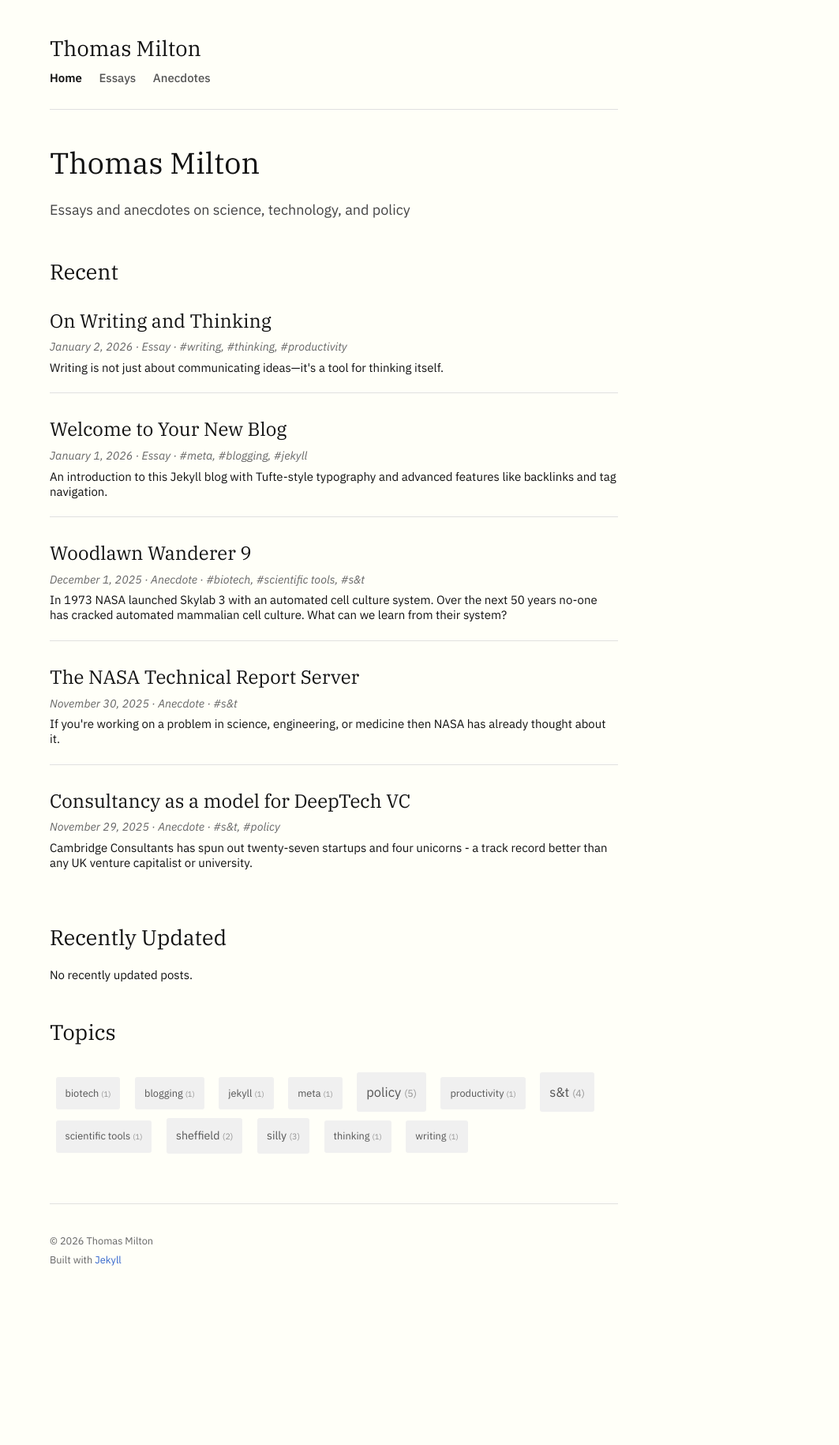
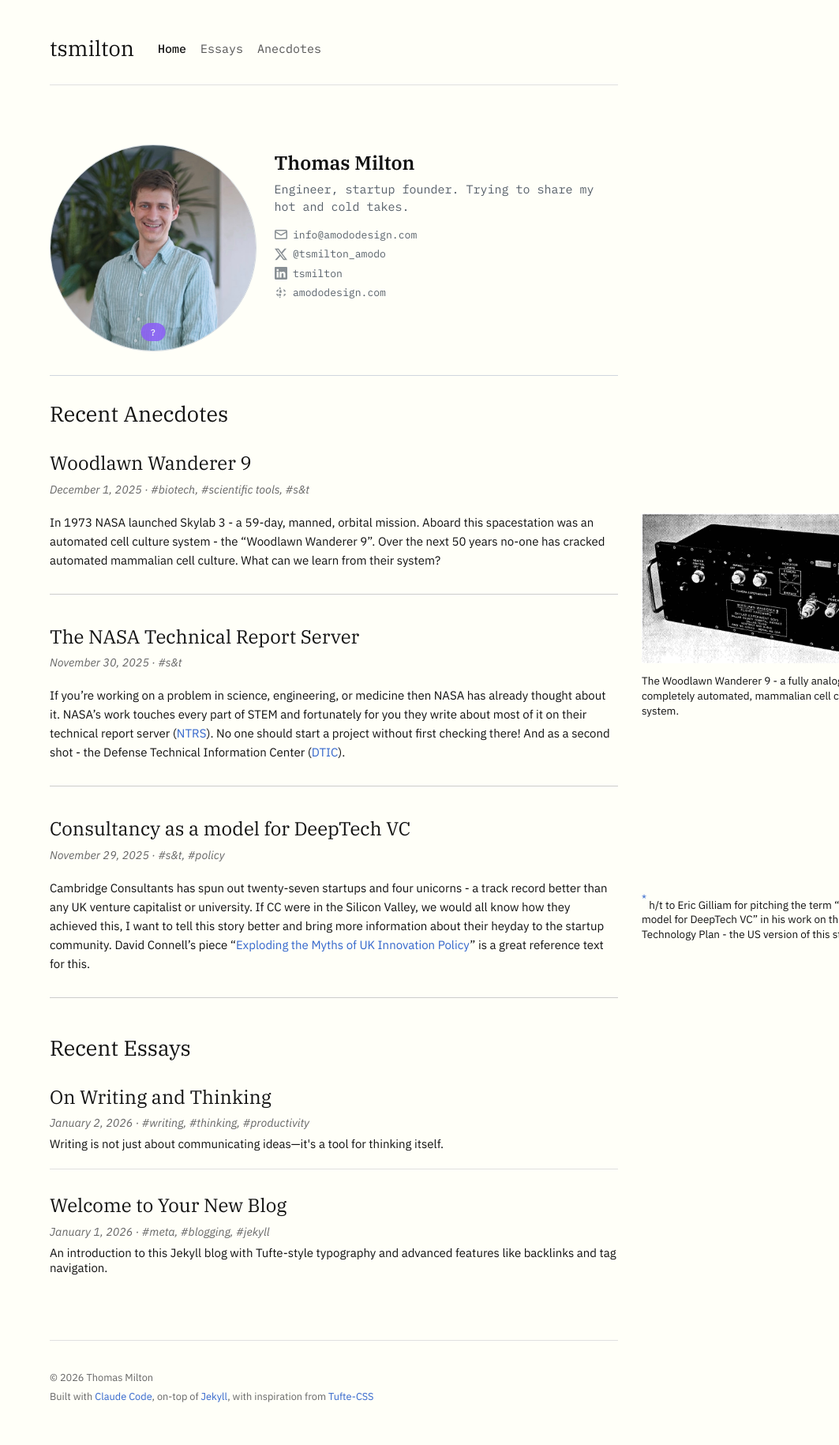
Before and after one commit to tomsmilton/jekyll-blog, a Jekyll site: the page built from index.html, in a window 1280 px wide. Shown: the whole page at 79% size, without its empty margins (217-1280 px from the left). Built offline with Jekyll 4.4.1, drawn with Linux system fonts in a browser that asks for light colours; before the commit the page ends 1657 px from its top, so only the background shows below that.

Commit message:
Add about section with profile carousel and restructure homepage
- Add GitHub-style about section with profile photo carousel
- Profile images with colored tags (runner, climber, co-founder)
- Auto-scrolling carousel with manual navigation arrows
- Display bio, email, Twitter, LinkedIn, and website links with icons
- Restructure homepage: Recent Anecdotes (full content) and Recent Essays
- Change site title to "tsmilton" with inline navigation
- Update nav links to use IBM Plex Mono font
- Update footer with Claude Code, Jekyll, and Tufte-CSS credits

🤖 Generated with [Claude Code](https://claude.com/claude-code)

Co-Authored-By: Claude Sonnet 4.5 <noreply@anthropic.com>

```diff
--- a/_config.yml
+++ b/_config.yml
@@ -1,5 +1,5 @@
 # Site settings
-title: Thomas Milton
+title: tsmilton
 description: Essays and anecdotes on science, technology, and policy
 url: "https://tomsmilton.github.io"
 baseurl: "/jekyll-blog"
@@ -7,6 +7,11 @@ baseurl: "/jekyll-blog"
 # Author
 author:
   name: Thomas Milton
+  bio: "Engineer, startup founder. Trying to share my hot and cold takes."
+  email: "info@amododesign.com"
+  twitter: "tsmilton_amodo"
+  linkedin: "tsmilton"
+  website: "https://www.amododesign.com"
 
 # Build settings
 markdown: kramdown
--- /dev/null
+++ b/_includes/about.html
@@ -0,0 +1,48 @@
+{% if page.url == '/' %}
+<section class="about-section">
+  <div class="about-container">
+    <div class="about-image-container">
+      <img src="{{ '/assets/images/profile/profile.JPG' | relative_url }}" alt="{{ site.author.name }}" class="carousel-image active">
+      <img src="{{ '/assets/images/profile/AG_TM.JPG' | relative_url }}" alt="{{ site.author.name }}" class="carousel-image">
+      <img src="{{ '/assets/images/profile/belaying.jpg' | relative_url }}" alt="{{ site.author.name }}" class="carousel-image">
+      <img src="{{ '/assets/images/profile/bob_graham.jpg' | relative_url }}" alt="{{ site.author.name }}" class="carousel-image">
+      <span class="image-tag active" data-color="purple">?</span>
+      <span class="image-tag" data-color="orange">co-founder</span>
+      <span class="image-tag" data-color="blue">climber</span>
+      <span class="image-tag" data-color="green">runner</span>
+      <button class="carousel-arrow prev" aria-label="Previous image">‹</button>
+      <button class="carousel-arrow next" aria-label="Next image">›</button>
+    </div>
+    <div class="about-text">
+      <h1 class="about-name">{{ site.author.name }}</h1>
+      <p class="about-bio">{{ site.author.bio }}</p>
+      <div class="about-links">
+        {% if site.author.email %}
+        <a href="mailto:{{ site.author.email }}" target="_blank" rel="noopener">
+          <svg width="16" height="16" viewBox="0 0 16 16" fill="currentColor"><path d="M1.75 2h12.5c.966 0 1.75.784 1.75 1.75v8.5A1.75 1.75 0 0 1 14.25 14H1.75A1.75 1.75 0 0 1 0 12.25v-8.5C0 2.784.784 2 1.75 2ZM1.5 12.251c0 .138.112.25.25.25h12.5a.25.25 0 0 0 .25-.25V5.809L8.38 9.397a.75.75 0 0 1-.76 0L1.5 5.809v6.442Zm13-8.181v-.32a.25.25 0 0 0-.25-.25H1.75a.25.25 0 0 0-.25.25v.32L8 7.88Z"/></svg>
+          {{ site.author.email }}
+        </a>
+        {% endif %}
+        {% if site.author.twitter %}
+        <a href="https://twitter.com/{{ site.author.twitter }}" target="_blank" rel="noopener">
+          <svg width="16" height="16" viewBox="0 0 16 16" fill="currentColor"><path d="M12.6.75h2.454l-5.36 6.142L16 15.25h-4.937l-3.867-5.07-4.425 5.07H.316l5.733-6.57L0 .75h5.063l3.495 4.633L12.601.75Zm-.86 13.028h1.36L4.323 2.145H2.865z"/></svg>
+          @{{ site.author.twitter }}
+        </a>
+        {% endif %}
+        {% if site.author.linkedin %}
+        <a href="https://linkedin.com/in/{{ site.author.linkedin }}" target="_blank" rel="noopener">
+          <svg width="16" height="16" viewBox="0 0 16 16" fill="currentColor"><path d="M0 1.146C0 .513.526 0 1.175 0h13.65C15.474 0 16 .513 16 1.146v13.708c0 .633-.526 1.146-1.175 1.146H1.175C.526 16 0 15.487 0 14.854zm4.943 12.248V6.169H2.542v7.225zm-1.2-8.212c.837 0 1.358-.554 1.358-1.248-.015-.709-.52-1.248-1.342-1.248S2.4 3.226 2.4 3.934c0 .694.521 1.248 1.327 1.248zm4.908 8.212V9.359c0-.216.016-.432.08-.586.173-.431.568-.878 1.232-.878.869 0 1.216.662 1.216 1.634v3.865h2.401V9.25c0-2.22-1.184-3.252-2.764-3.252-1.274 0-1.845.7-2.165 1.193v.025h-.016l.016-.025V6.169h-2.4c.03.678 0 7.225 0 7.225z"/></svg>
+          {{ site.author.linkedin }}
+        </a>
+        {% endif %}
+        {% if site.author.website %}
+        <a href="{{ site.author.website }}" target="_blank" rel="noopener">
+          <svg width="16" height="16" viewBox="0 0 16 16" fill="currentColor"><path d="M7.775 3.275C7.64 1.71 7.183 0.5 6.75 0.5c-.433 0-.89 1.21-1.025 2.775h2.05ZM6.75 14.5c.433 0 .89-1.21 1.025-2.775h-2.05c.136 1.565.592 2.775 1.025 2.775M1.75 6.25h2.662c.065-1.21.261-2.33.554-3.31a6.5 6.5 0 0 0-3.216 3.31m9.838 0h2.662a6.5 6.5 0 0 0-3.216-3.31c.293.98.489 2.1.554 3.31M5.888 9.25h2.324c-.081 1.365-.322 2.575-.661 3.47a6.5 6.5 0 0 1-1.663 0c-.339-.895-.58-2.105-.661-3.47m2.324-1.5H5.888c.081-1.365.322-2.575.661-3.47a6.5 6.5 0 0 1 1.663 0c.339.895.58 2.105.661 3.47m5.538 1.5h-2.662c-.065 1.21-.261 2.33-.554 3.31a6.5 6.5 0 0 0 3.216-3.31M1.75 9.25h2.662c.065 1.21.261 2.33.554 3.31a6.5 6.5 0 0 1-3.216-3.31"/></svg>
+          amododesign.com
+        </a>
+        {% endif %}
+      </div>
+    </div>
+  </div>
+</section>
+{% endif %}
--- a/_includes/footer.html
+++ b/_includes/footer.html
@@ -1,4 +1,4 @@
 <footer class="site-footer">
   <p>&copy; {{ 'now' | date: "%Y" }} Thomas Milton</p>
-  <p>Built with <a href="https://jekyllrb.com/">Jekyll</a></p>
+  <p>Built with <a href="https://claude.com/claude-code">Claude Code</a>, on-top of <a href="https://jekyllrb.com/">Jekyll</a>, with inspiration from <a href="https://edwardtufte.github.io/tufte-css/">Tufte-CSS</a></p>
 </footer>
--- a/_layouts/default.html
+++ b/_layouts/default.html
@@ -13,10 +13,12 @@
   <link rel="stylesheet" href="{{ '/assets/css/main.css' | relative_url }}">
   {% feed_meta %}
   {% seo %}
+  <script src="{{ '/assets/js/carousel.js' | relative_url }}" defer></script>
 </head>
 <body>
   <div class="site-container">
     {% include header.html %}
+    {% include about.html %}
 
     <main class="page-content">
       {{ content }}
--- a/_sass/_layout.scss
+++ b/_sass/_layout.scss
@@ -5,13 +5,22 @@
   padding-bottom: 2rem;
   border-bottom: 1px solid #e0e0e0;
   margin-bottom: 3rem;
+  display: flex;
+  align-items: center;
+  gap: 2rem;
+
+  @media (max-width: 600px) {
+    flex-direction: column;
+    align-items: flex-start;
+    gap: 1rem;
+  }
 
   .site-title {
     font-family: $heading-font;
     font-size: 1.8rem;
     font-weight: 400;
     line-height: 1.2;
-    margin-bottom: 0.8rem;
+    margin: 0;
 
     a {
       color: $text-color;
@@ -24,13 +33,14 @@
   }
 
   .site-nav {
-    margin-top: 0.5rem;
+    display: flex;
+    gap: 1.2rem;
 
     a {
-      margin-right: 1.2rem;
+      font-family: $code-font;
       font-size: 1rem;
       color: #555;
-      font-weight: 500;
+      font-weight: 400;
 
       &:hover {
         color: $link-color;
@@ -38,7 +48,7 @@
 
       &.active {
         color: $text-color;
-        font-weight: 600;
+        font-weight: 500;
       }
     }
   }
@@ -161,6 +171,214 @@
 
   h1 {
     margin-top: 1rem;
+  }
+}
+
+// About section - GitHub profile style
+.about-section {
+  padding: 2rem 0;
+  border-bottom: 1px solid #d0d7de;
+  margin-bottom: 2rem;
+
+  .about-container {
+    display: flex;
+    gap: 1.5rem;
+    align-items: flex-start;
+
+    @media (max-width: 600px) {
+      flex-direction: column;
+      align-items: center;
+    }
+  }
+
+  .about-image-container {
+    flex-shrink: 0;
+    position: relative;
+    width: 260px;
+    height: 260px;
+    border: 1px solid #d0d7de;
+    border-radius: 50%;
+    overflow: hidden;
+
+    @media (max-width: 600px) {
+      width: 200px;
+      height: 200px;
+    }
+
+    .carousel-image {
+      width: 100%;
+      height: 100%;
+      object-fit: cover;
+      display: none;
+
+      &.active {
+        display: block;
+      }
+    }
+
+    .image-tag {
+      position: absolute;
+      bottom: 12px;
+      left: 50%;
+      transform: translateX(-50%);
+      padding: 4px 12px;
+      border-radius: 12px;
+      font-family: $code-font;
+      font-size: 0.75rem;
+      font-weight: 500;
+      color: white;
+      display: none;
+      z-index: 5;
+      white-space: nowrap;
+      opacity: 0.85;
+
+      &.active {
+        display: block;
+      }
+
+      &[data-color="purple"] {
+        background-color: #8b5cf6;
+      }
+
+      &[data-color="orange"] {
+        background-color: #f97316;
+      }
+
+      &[data-color="blue"] {
+        background-color: #3b82f6;
+      }
+
+      &[data-color="green"] {
+        background-color: #10b981;
+      }
+    }
+
+    .carousel-arrow {
+      position: absolute;
+      top: 50%;
+      transform: translateY(-50%);
+      background-color: rgba(255, 255, 255, 0.9);
+      color: #24292f;
+      border: 1px solid #d0d7de;
+      border-radius: 50%;
+      width: 32px;
+      height: 32px;
+      display: flex;
+      align-items: center;
+      justify-content: center;
+      cursor: pointer;
+      font-size: 1.2rem;
+      line-height: 1;
+      transition: all 0.2s;
+      z-index: 10;
+      opacity: 0;
+
+      &:hover {
+        background-color: #f6f8fa;
+        border-color: #24292f;
+      }
+
+      &.prev {
+        left: 8px;
+      }
+
+      &.next {
+        right: 8px;
+      }
+    }
+
+    &:hover .carousel-arrow {
+      opacity: 1;
+    }
+  }
+
+  .about-text {
+    flex: 1;
+    padding-top: 0.5rem;
+
+    @media (max-width: 600px) {
+      text-align: center;
+    }
+
+    .about-name {
+      font-family: $heading-font;
+      font-size: 1.625rem;
+      font-weight: 600;
+      margin: 0 0 0.25rem 0;
+      line-height: 1.25;
+    }
+
+    .about-bio {
+      font-family: $code-font;
+      font-size: 1rem;
+      line-height: 1.5;
+      color: #57606a;
+      margin: 0.5rem 0 1rem 0;
+    }
+
+    .about-links {
+      display: flex;
+      flex-direction: column;
+      gap: 0.5rem;
+      font-family: $code-font;
+      font-size: 0.875rem;
+
+      @media (max-width: 600px) {
+        align-items: center;
+      }
+
+      a {
+        color: #57606a;
+        text-decoration: none;
+        display: flex;
+        align-items: center;
+        gap: 0.5rem;
+        transition: color 0.2s;
+
+        &:hover {
+          color: $link-color;
+        }
+
+        svg {
+          flex-shrink: 0;
+          opacity: 0.7;
+        }
+      }
+    }
+  }
+}
+
+// Anecdote items on homepage
+.anecdote-item {
+  margin-bottom: 2.5rem;
+
+  .post-title {
+    font-size: 1.6rem;
+    margin-bottom: 0.5rem;
+
+    a {
+      color: $text-color;
+
+      &:hover {
+        color: $link-color;
+      }
+    }
+  }
+
+  .post-meta {
+    font-size: 0.95rem;
+    color: #666;
+    font-style: italic;
+    margin-bottom: 1rem;
+  }
+
+  .anecdote-full-content {
+    margin-top: 1rem;
+    line-height: 1.6;
+
+    p {
+      margin-bottom: 1rem;
+    }
   }
 }
 
--- /dev/null
+++ b/assets/js/carousel.js
@@ -0,0 +1,65 @@
+// Profile image carousel functionality
+document.addEventListener('DOMContentLoaded', function() {
+  const container = document.querySelector('.about-image-container');
+  if (!container) return;
+
+  const images = container.querySelectorAll('.carousel-image');
+  const tags = container.querySelectorAll('.image-tag');
+  const prevBtn = container.querySelector('.carousel-arrow.prev');
+  const nextBtn = container.querySelector('.carousel-arrow.next');
+
+  let currentIndex = 0;
+  let autoScrollInterval;
+
+  function showImage(index) {
+    images.forEach((img, i) => {
+      img.classList.toggle('active', i === index);
+    });
+    tags.forEach((tag, i) => {
+      tag.classList.toggle('active', i === index);
+    });
+  }
+
+  function nextImage() {
+    currentIndex = (currentIndex + 1) % images.length;
+    showImage(currentIndex);
+  }
+
+  function prevImage() {
+    currentIndex = (currentIndex - 1 + images.length) % images.length;
+    showImage(currentIndex);
+  }
+
+  function startAutoScroll() {
+    stopAutoScroll(); // Always clear any existing interval first
+    autoScrollInterval = setInterval(nextImage, 6000);
+  }
+
+  function stopAutoScroll() {
+    if (autoScrollInterval) {
+      clearInterval(autoScrollInterval);
+      autoScrollInterval = null;
+    }
+  }
+
+  if (prevBtn) {
+    prevBtn.addEventListener('click', function() {
+      prevImage();
+      startAutoScroll(); // Reset the timer for the new image
+    });
+  }
+
+  if (nextBtn) {
+    nextBtn.addEventListener('click', function() {
+      nextImage();
+      startAutoScroll(); // Reset the timer for the new image
+    });
+  }
+
+  // Pause auto-scroll on hover
+  container.addEventListener('mouseenter', stopAutoScroll);
+  container.addEventListener('mouseleave', startAutoScroll);
+
+  // Start auto-scroll
+  startAutoScroll();
+});
--- a/index.html
+++ b/index.html
@@ -4,68 +4,59 @@ title: Home
 ---
 
 <div class="home">
-  <h1>{{ site.title }}</h1>
-  <p class="lead">{{ site.description }}</p>
+  {% comment %} Recent Anecdotes section {% endcomment %}
+  <section class="content-section">
+    <h2>Recent Anecdotes</h2>
+    {% assign recent_anecdotes = site.notes | sort: 'date' | reverse %}
+    {% if recent_anecdotes.size > 0 %}
+      {% for note in recent_anecdotes limit:3 %}
+      {% assign note_id = note.title | slugify %}
+      <div class="anecdote-item">
+        <h3 class="post-title">
+          <a href="{{ '/anecdotes/' | relative_url }}#{{ note_id }}">{{ note.title }}</a>
+        </h3>
+        <div class="post-meta">
+          {{ note.date | date: "%B %-d, %Y" }}
+          {% if note.tags %}
+          · {% for tag in note.tags limit:3 %}#{{ tag }}{% unless forloop.last %}, {% endunless %}{% endfor %}
+          {% endif %}
+        </div>
+        <div class="anecdote-full-content">
+          {{ note.content }}
+        </div>
+        <div class="divider"></div>
+      </div>
+      {% endfor %}
+    {% else %}
+    <p>No anecdotes yet.</p>
+    {% endif %}
+  </section>
 
-  {% comment %} Recent posts section {% endcomment %}
+  {% comment %} Recent Essays section {% endcomment %}
   <section class="content-section">
-    <h2>Recent</h2>
-    {% assign all_items = site.posts | concat: site.notes | sort: 'date' | reverse %}
-    {% if all_items.size > 0 %}
+    <h2>Recent Essays</h2>
+    {% assign recent_essays = site.posts | sort: 'date' | reverse %}
+    {% if recent_essays.size > 0 %}
     <ul class="post-list">
-      {% for item in all_items limit:5 %}
+      {% for post in recent_essays limit:5 %}
       <li class="post-item">
         <h3 class="post-title">
-          <a href="{{ item.url | relative_url }}">{{ item.title }}</a>
+          <a href="{{ post.url | relative_url }}">{{ post.title }}</a>
         </h3>
         <div class="post-meta">
-          {{ item.date | date: "%B %-d, %Y" }} · {{ item.content_type | capitalize }}
-          {% if item.tags %}
-          · {% for tag in item.tags limit:3 %}#{{ tag }}{% unless forloop.last %}, {% endunless %}{% endfor %}
+          {{ post.date | date: "%B %-d, %Y" }}
+          {% if post.tags %}
+          · {% for tag in post.tags limit:3 %}#{{ tag }}{% unless forloop.last %}, {% endunless %}{% endfor %}
           {% endif %}
         </div>
-        {% if item.excerpt %}
-        <div class="post-excerpt">{{ item.excerpt | strip_html | truncatewords: 40 }}</div>
+        {% if post.excerpt %}
+        <div class="post-excerpt">{{ post.excerpt | strip_html | truncatewords: 40 }}</div>
         {% endif %}
       </li>
       {% endfor %}
     </ul>
     {% else %}
-    <p>No posts yet.</p>
+    <p>No essays yet.</p>
     {% endif %}
   </section>
-
-  {% comment %} Recently updated posts section {% endcomment %}
-  <section class="content-section">
-    <h2>Recently Updated</h2>
-    {% assign updated_items = all_items | where_exp: "item", "item.updated" | sort: 'updated' | reverse %}
-    {% if updated_items.size > 0 %}
-    <ul class="post-list">
-      {% for item in updated_items limit:5 %}
-      <li class="post-item">
-        <h3 class="post-title">
-          <a href="{{ item.url | relative_url }}">{{ item.title }}</a>
-        </h3>
-        <div class="post-meta">
-          Updated: {{ item.updated | date: "%B %-d, %Y" }} · {{ item.content_type | capitalize }}
-          {% if item.tags %}
-          · {% for tag in item.tags limit:3 %}#{{ tag }}{% unless forloop.last %}, {% endunless %}{% endfor %}
-          {% endif %}
-        </div>
-        {% if item.excerpt %}
-        <div class="post-excerpt">{{ item.excerpt | strip_html | truncatewords: 40 }}</div>
-        {% endif %}
-      </li>
-      {% endfor %}
-    </ul>
-    {% else %}
-    <p>No recently updated posts.</p>
-    {% endif %}
-  </section>
-
-  {% comment %} Tag cloud {% endcomment %}
-  <section class="content-section">
-    <h2>Topics</h2>
-    {% include tag-cloud.html %}
-  </section>
 </div>
```
Also changed, not shown: assets/images/profile/AG_TM.JPG (added), assets/images/profile/belaying.jpg (added), assets/images/profile/profile.JPG (added), 1 other file.
